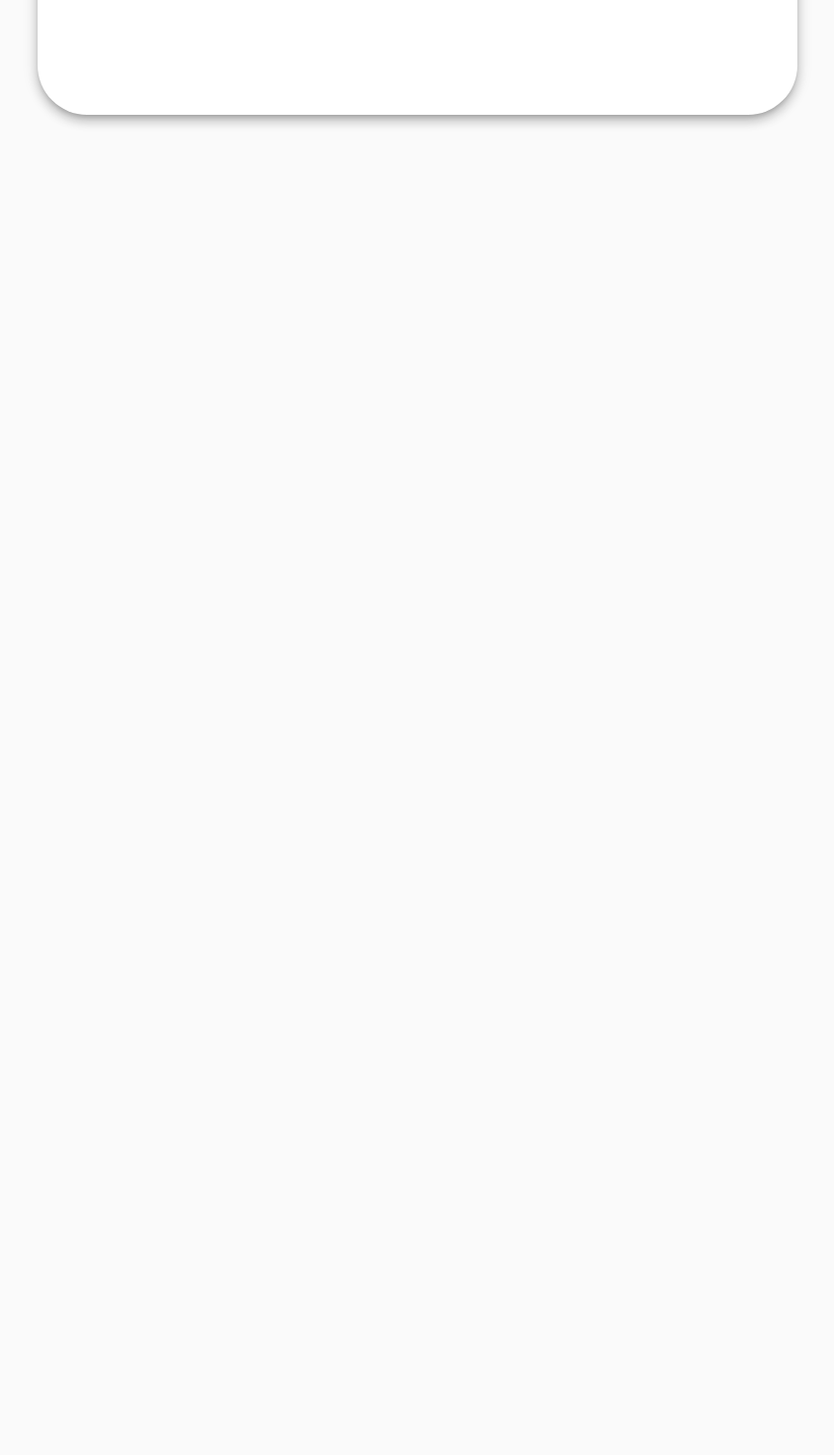
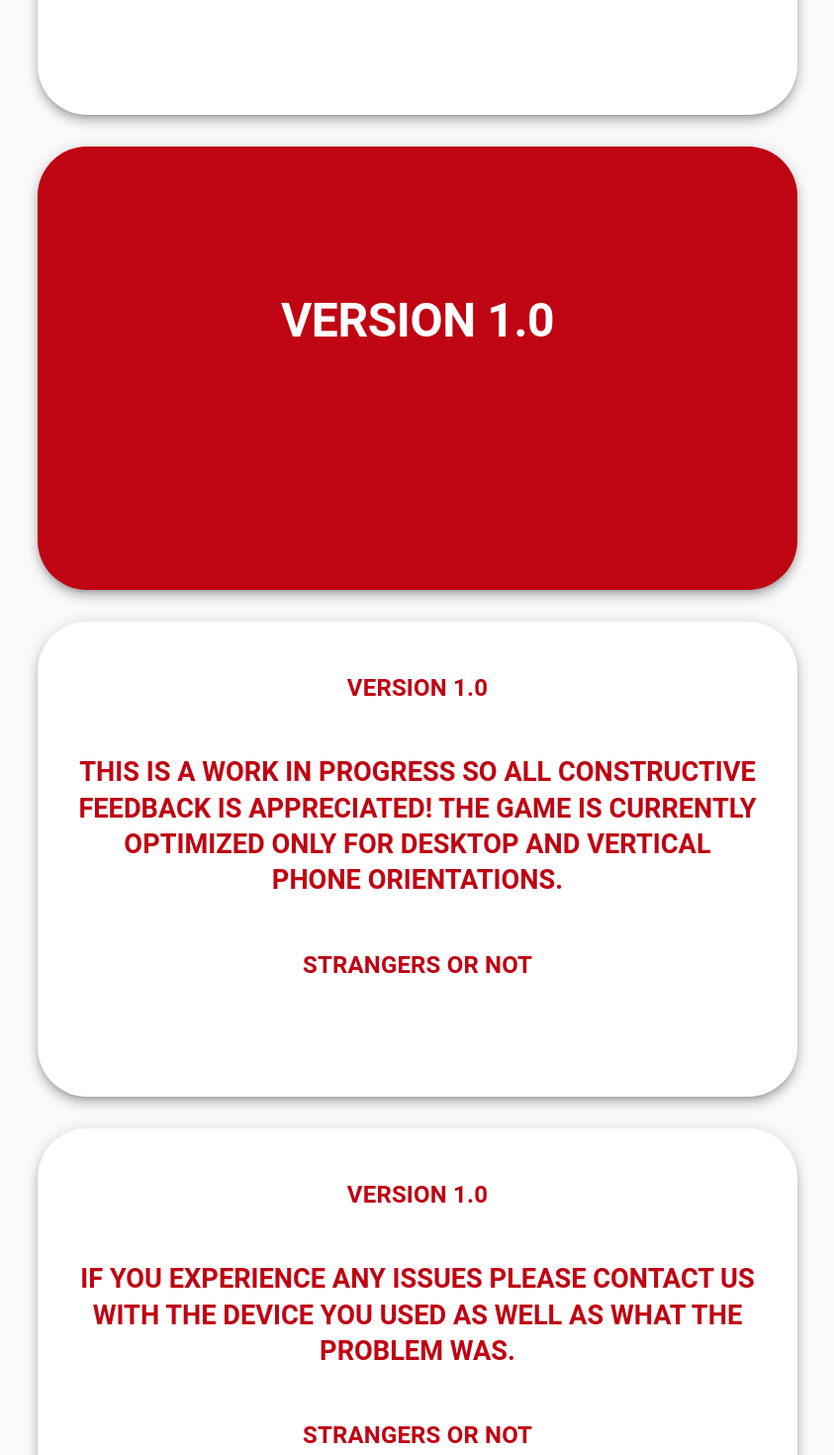
Before and after one commit to osmaniacattack/StrangersOrNot, a React (Create React App) app: page / in a window 1280 px wide. Shown: the part 6300-7770 px from the top of the page at 99% size, without its empty margins (234-1077 px from the left). Before the commit the page ends 6966 px from the top, so only its background shows below. Built offline with nearby package versions, Linux system fonts and the light colour scheme.

Commit message:
version cards added

```diff
--- a/src/pages/landing/landing.js
+++ b/src/pages/landing/landing.js
@@ -97,6 +97,27 @@ export default function Landing(props){
                 </Grid>
                 <Grid item xs={1} sm={1} md={2} lg={2}/>
             </Grid>
+            <Grid container className="shift">
+                <Grid item xs={1} sm={1} md={2} lg={2}/>
+                <Grid item xs={10} sm={10} md={8} lg={8}>
+                    <HeadingCard heading="Version 1.0" peep="none"/>
+                </Grid>
+                <Grid item xs={1} sm={1} md={2} lg={2}/>
+            </Grid>
+            <Grid container className="shift">
+                <Grid item xs={1} sm={1} md={2} lg={2}/>
+                <Grid item xs={10} sm={10} md={8} lg={8}>
+                    <Card title="VERSION 1.0" question="This is a work in progress so all constructive feedback is appreciated! The game is currently optimized only for desktop and vertical phone orientations."/>
+                </Grid>
+                <Grid item xs={1} sm={1} md={2} lg={2}/>
+            </Grid>
+            <Grid container className="shift">
+                <Grid item xs={1} sm={1} md={2} lg={2}/>
+                <Grid item xs={10} sm={10} md={8} lg={8}>
+                    <Card title="VERSION 1.0" question="If you experience any issues please contact us with the device you used as well as what the problem was."/>
+                </Grid>
+                <Grid item xs={1} sm={1} md={2} lg={2}/>
+            </Grid>
         </Container>
     )
 }
```
Also changed, not shown: 12 other files (tests, documents, lock files or other folders).
